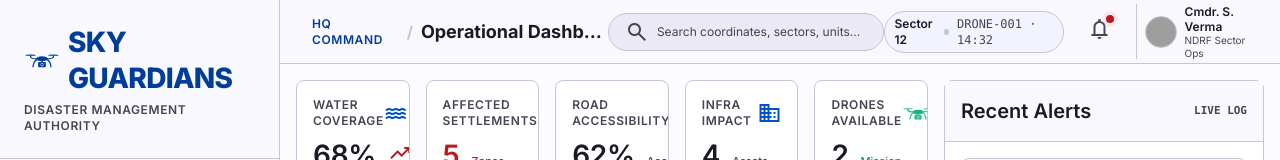
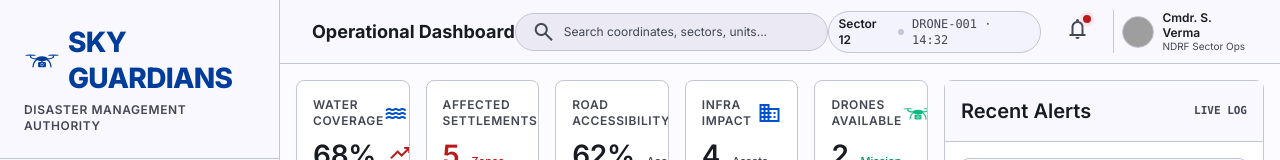
Before and after one commit to SanviShan25/SIH, a React (Vite) app in the folder frontend/: page /dashboard in a window 1280 px wide. Shown: the top 160 px of the page. Built offline with nearby package versions, Linux system fonts and the light colour scheme; grey boxes are pictures that could not be loaded.

Commit message:
Remove category prefix label and separator from Topbar layout for a cleaner look

```diff
--- a/frontend/src/components/Topbar.tsx
+++ b/frontend/src/components/Topbar.tsx
@@ -39,15 +39,9 @@ export const Topbar: React.FC<TopbarProps> = ({ onToggleMobile }) => {
         </button>
 
         <div>
-          <div className="flex items-center gap-2">
-            <span className="text-xs font-semibold uppercase tracking-wider text-primary">
-              {current.category || 'Operations'}
-            </span>
-            <span className="hidden sm:inline-block text-outline-variant font-bold">/</span>
-            <h2 className="font-headline-md text-base md:text-lg font-bold text-on-surface truncate">
-              {current.title}
-            </h2>
-          </div>
+          <h2 className="font-headline-md text-base md:text-lg font-bold text-on-surface truncate">
+            {current.title}
+          </h2>
         </div>
       </div>
 
```
